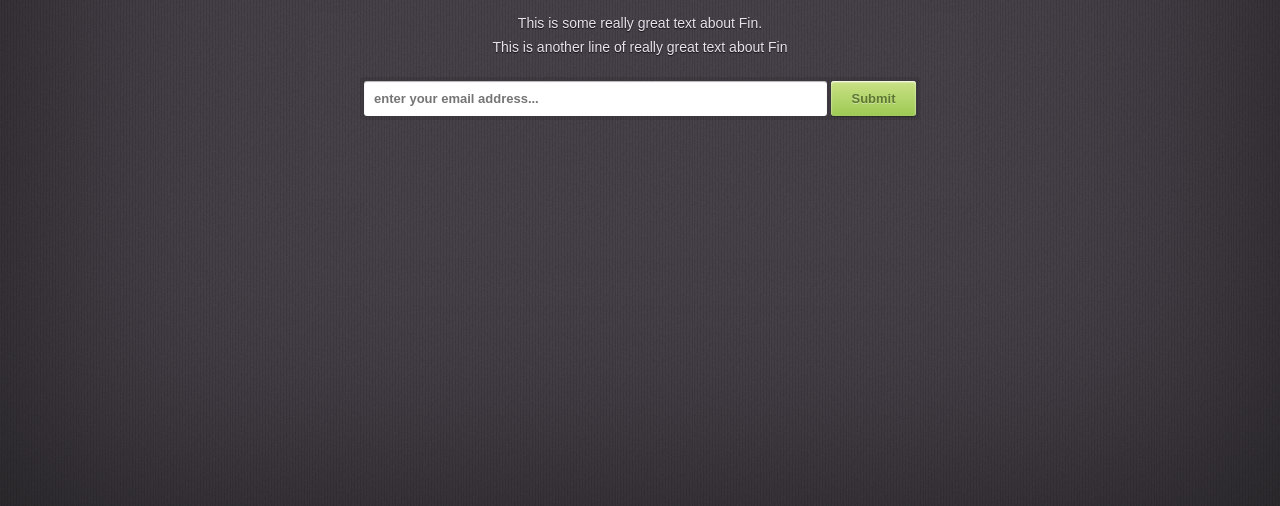
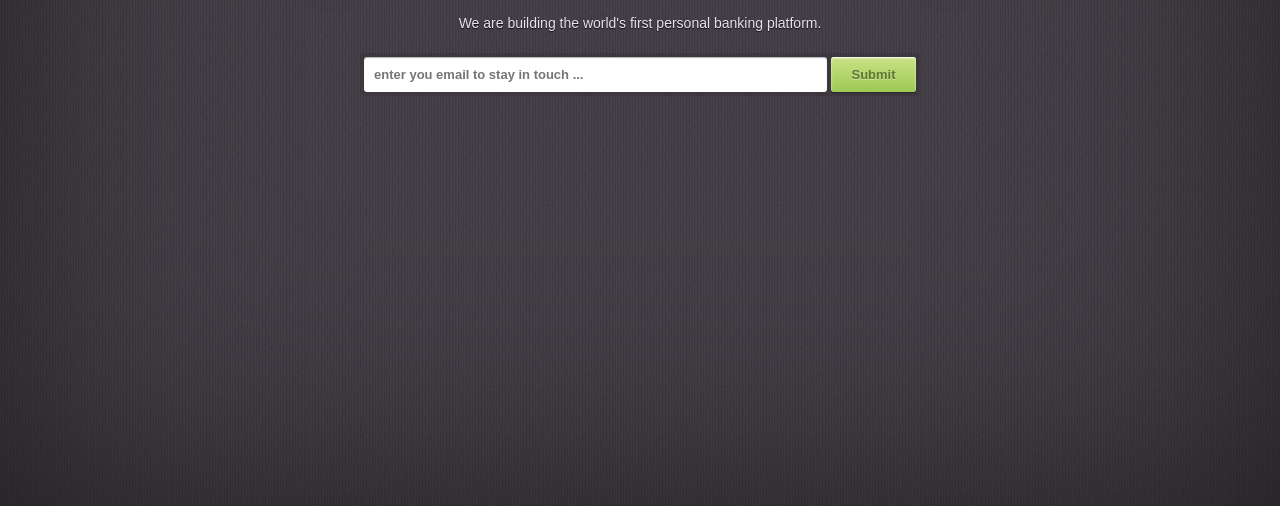
Before and after one commit to BenjaminConant/fin, a website: page client/index.html in a window 1280 px wide. Shown: the part 294-800 px from the top of the page. Drawn offline with Linux system fonts and the light colour scheme.

Commit message:
updated text on placeholder page

```diff
--- a/client/index.html
+++ b/client/index.html
@@ -13,12 +13,11 @@
 <div id="coming-soon">
 <h1>Fin</h1>
 
-<p>This is some really great text about Fin.</p>
-<p>This is another line of really great text about Fin</p>
+<p>We are building the world's first personal banking platform.</p>
 
 <form method="post">
 	<div id="subscribe">
-		<input type="text" placeholder="enter your email address...">
+		<input type="text" placeholder="enter you email to stay in touch ...">
 		<input type="submit" value="Submit">
 		<div class="clear"></div>
 	</div>
```
